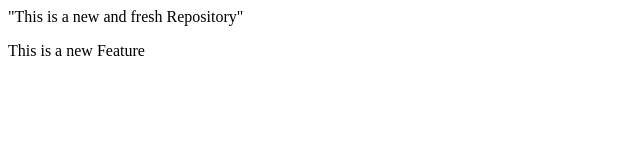
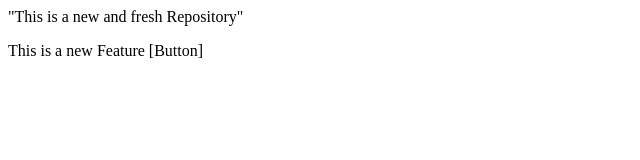
Before and after one commit to Pandey404/Local-Repository, a plain HTML site: page Index.html in a window 1280 px wide. Shown: the full height of the page, 0-640 px from the left. Drawn offline with Linux system fonts and the light colour scheme.

Commit message:
Add Button

```diff
--- a/Index.html
+++ b/Index.html
@@ -1,2 +1,2 @@
 <p>"This is a new and fresh Repository"</p>
-<p>This is a new Feature</p>
+<p>This is a new Feature [Button]</p>
```
